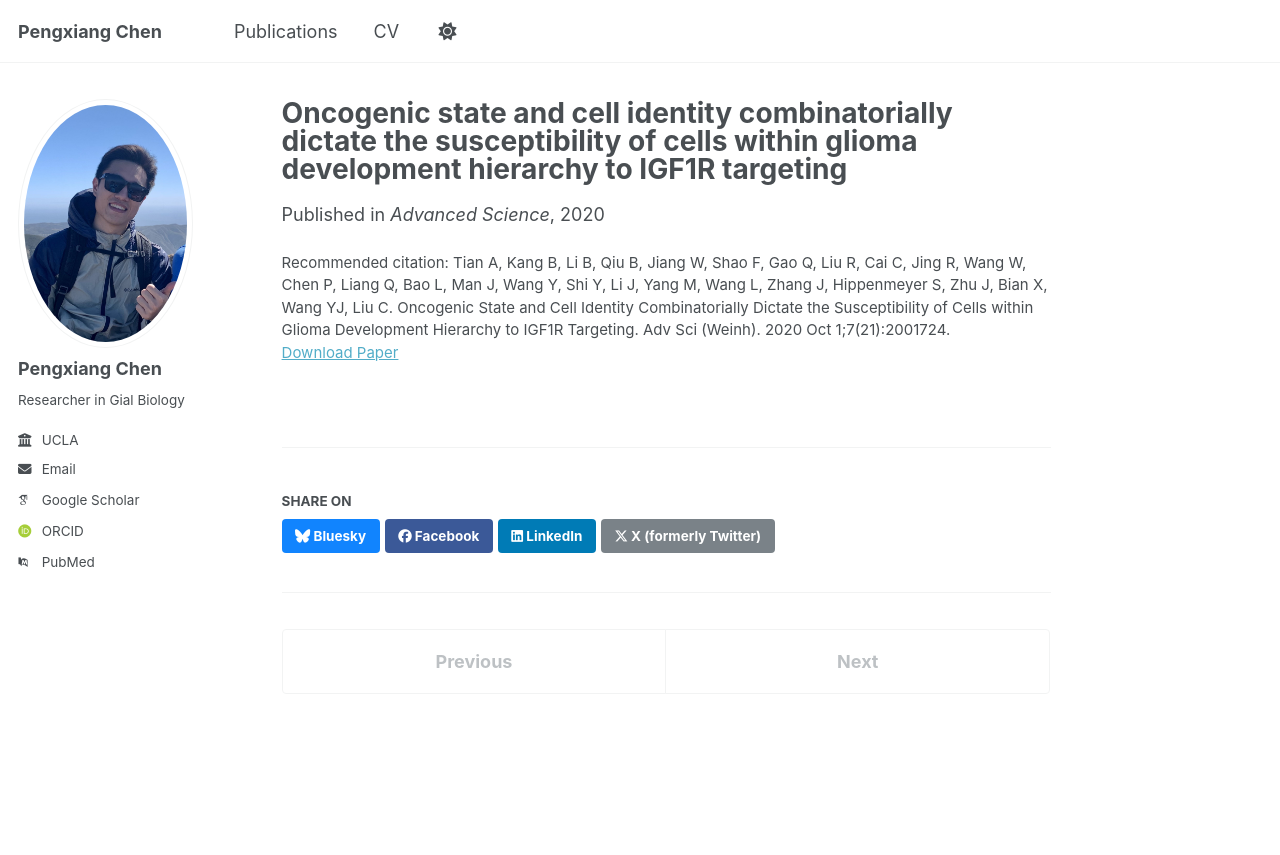
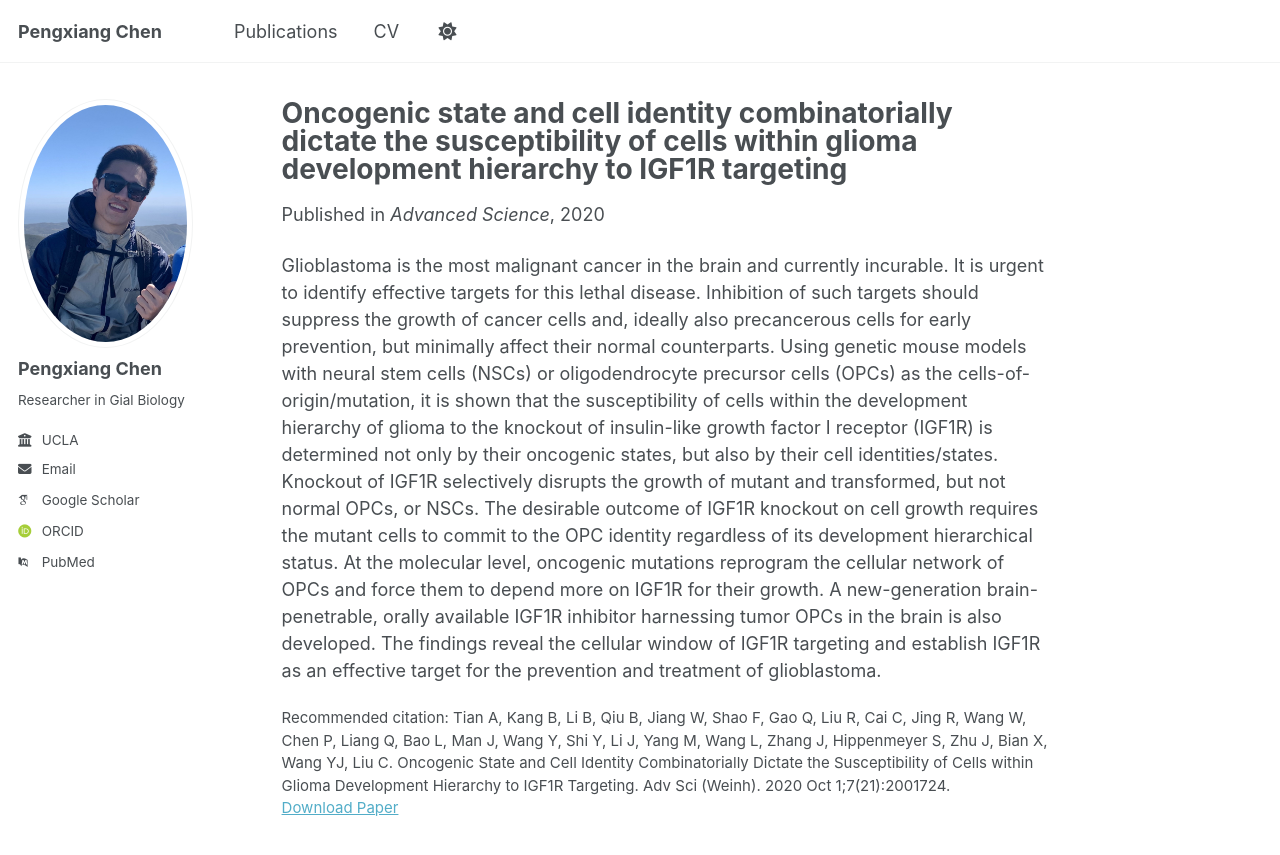
Before and after one commit to bluesea405/pxchen, a Jekyll site: the page built from _publications/2009-10-01-paper-title-number-1.md, in a window 1280 px wide and 900 px high. Shown: the top 855 px of the window. Built offline with Jekyll 4.4.1, drawn with Linux system fonts in a browser that asks for light colours; some web fonts are replaced; a script that is not in the unit is left out.

Commit message:
Update 2009-10-01-paper-title-number-1.md

```diff
--- a/_publications/2009-10-01-paper-title-number-1.md
+++ b/_publications/2009-10-01-paper-title-number-1.md
@@ -9,3 +9,4 @@ paperurl: 'https://advanced.onlinelibrary.wiley.com/doi/full/10.1002/advs.202001
 citation: 'Tian A, Kang B, Li B, Qiu B, Jiang W, Shao F, Gao Q, Liu R, Cai C, Jing R, Wang W, Chen P, Liang Q, Bao L, Man J, Wang Y, Shi Y, Li J, Yang M, Wang L, Zhang J, Hippenmeyer S, Zhu J, Bian X, Wang YJ, Liu C. Oncogenic State and Cell Identity Combinatorially Dictate the Susceptibility of Cells within Glioma Development Hierarchy to IGF1R Targeting. Adv Sci (Weinh). 2020 Oct 1;7(21):2001724.'
 
 ---
+Glioblastoma is the most malignant cancer in the brain and currently incurable. It is urgent to identify effective targets for this lethal disease. Inhibition of such targets should suppress the growth of cancer cells and, ideally also precancerous cells for early prevention, but minimally affect their normal counterparts. Using genetic mouse models with neural stem cells (NSCs) or oligodendrocyte precursor cells (OPCs) as the cells-of-origin/mutation, it is shown that the susceptibility of cells within the development hierarchy of glioma to the knockout of insulin-like growth factor I receptor (IGF1R) is determined not only by their oncogenic states, but also by their cell identities/states. Knockout of IGF1R selectively disrupts the growth of mutant and transformed, but not normal OPCs, or NSCs. The desirable outcome of IGF1R knockout on cell growth requires the mutant cells to commit to the OPC identity regardless of its development hierarchical status. At the molecular level, oncogenic mutations reprogram the cellular network of OPCs and force them to depend more on IGF1R for their growth. A new-generation brain-penetrable, orally available IGF1R inhibitor harnessing tumor OPCs in the brain is also developed. The findings reveal the cellular window of IGF1R targeting and establish IGF1R as an effective target for the prevention and treatment of glioblastoma.
```
